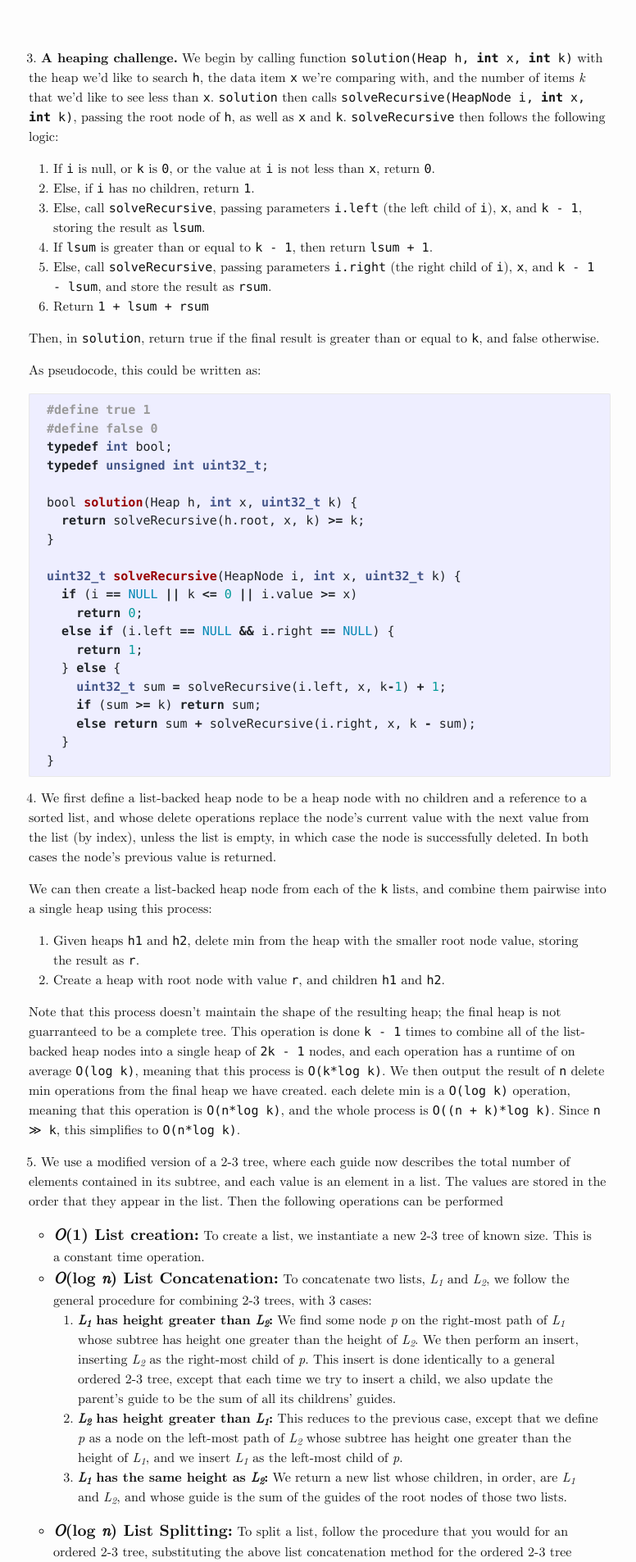
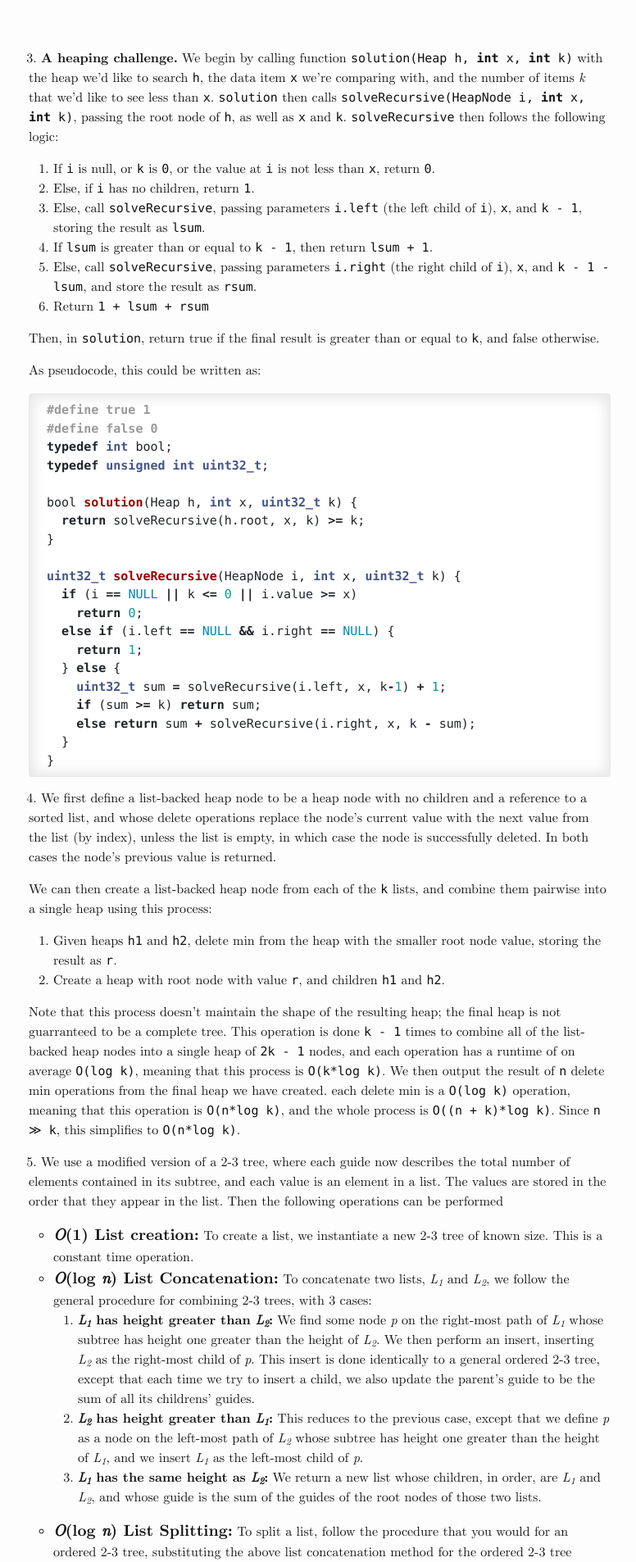
Before and after one commit to a2liu/docgen, a Jekyll site: the page built from examples/latex.md, in a window 1280 px wide. Shown: the top 1906 px of the page at 82% size, without its empty margins (250-1026 px from the left). Built offline with Jekyll 4.4.1, drawn with Linux system fonts in a browser that asks for light colours.

Commit message:
removed colored background on code blocks in LaTeX

```diff
--- a/_sass/docgen-latex.scss
+++ b/_sass/docgen-latex.scss
@@ -14,6 +14,8 @@
 }
 
 $base-font-family: "Computer Modern", sans-serif;
+$code-block-background-color: white !default;
+$syntax-highlighting-background-color: white !default;
 @import "docgen-default";
 
 // Set page margins for printer
@@ -22,8 +24,8 @@ $base-font-family: "Computer Modern", sans-serif;
 }
 
 // For when the file is just a list of things (e.g. a problem set!)
-main > {ol, ul {> li > {
-  p, div, table {
+main > ol > li > {
+  * {
     margin-left: -$spacing-unit / 2;
     margin-right: -$spacing-unit / 2;
 
@@ -35,7 +37,24 @@ main > {ol, ul {> li > {
   ol, ul {
     margin-left: $spacing-unit / 2;
   }
-}}}
+}
+
+pre {
+  $offset: 15px;
+  $blur-radius: 15px;
+  $spread-radius: -10px;
+  $type: inset;
+  $shadow-color: $code-block-border-color;
+  @include shadow(
+    $type
+    $offset*-1 $offset
+    $blur-radius $spread-radius $shadow-color,
+
+    $type
+    $offset $offset*-1
+    $blur-radius $spread-radius $shadow-color
+  );
+}
 
 @media print {
   main > {
--- a/_sass/docgen/_utils.scss
+++ b/_sass/docgen/_utils.scss
@@ -16,3 +16,52 @@
 @mixin relative-font-size($ratio) {
   font-size: $base-font-size * $ratio;
 }
+
+//Transform mixin to for compatibility
+@mixin transform($transforms) {//mixin takes a transformation as an arg
+    -moz-transform: $transforms;// and makes it a bunch of transformations that
+    -o-transform: $transforms;// work for different browsers
+    -ms-transform: $transforms;
+    -webkit-transform: $transforms;
+    transform: $transforms;
+}
+
+//https://codepen.io/sawmac/pen/cayhK/
+@mixin transition($transition...) {
+    -moz-transition:    $transition;
+    -o-transition:      $transition;
+    -webkit-transition: $transition;
+    transition:         $transition;
+}
+@mixin transition-property($property...) {
+    -moz-transition-property:    $property;
+    -o-transition-property:      $property;
+    -webkit-transition-property: $property;
+    transition-property:         $property;
+}
+@mixin transition-duration($duration...) {
+    -moz-transition-property:    $duration;
+    -o-transition-property:      $duration;
+    -webkit-transition-property: $duration;
+    transition-property:         $duration;
+}
+@mixin transition-timing-function($timing...) {
+    -moz-transition-timing-function:    $timing;
+    -o-transition-timing-function:      $timing;
+    -webkit-transition-timing-function: $timing;
+    transition-timing-function:         $timing;
+}
+@mixin transition-delay($delay...) {
+    -moz-transition-delay:    $delay;
+    -o-transition-delay:      $delay;
+    -webkit-transition-delay: $delay;
+    transition-delay:         $delay;
+}
+
+
+// Compatibility shadow mixin
+@mixin shadow($args...) {
+         -moz-box-shadow: $args;
+      -webkit-box-shadow: $args;
+              box-shadow: $args;
+}
```
